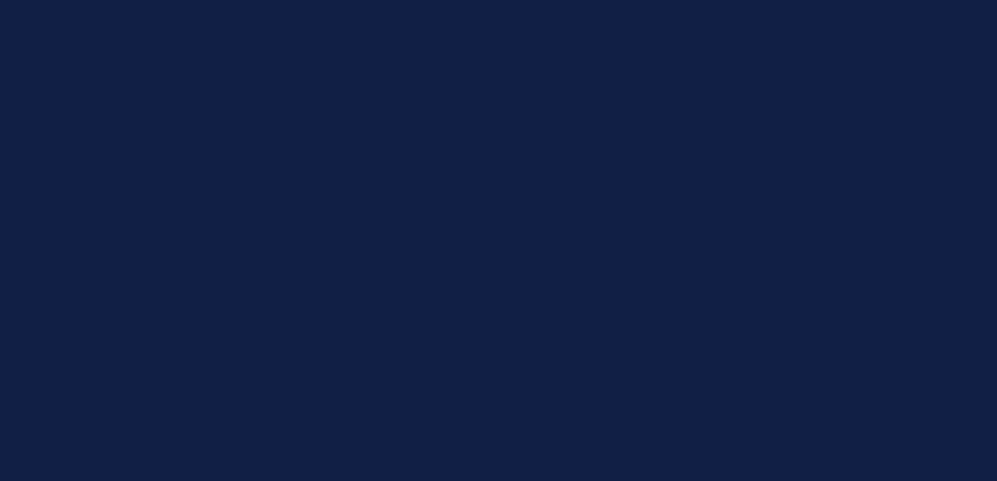
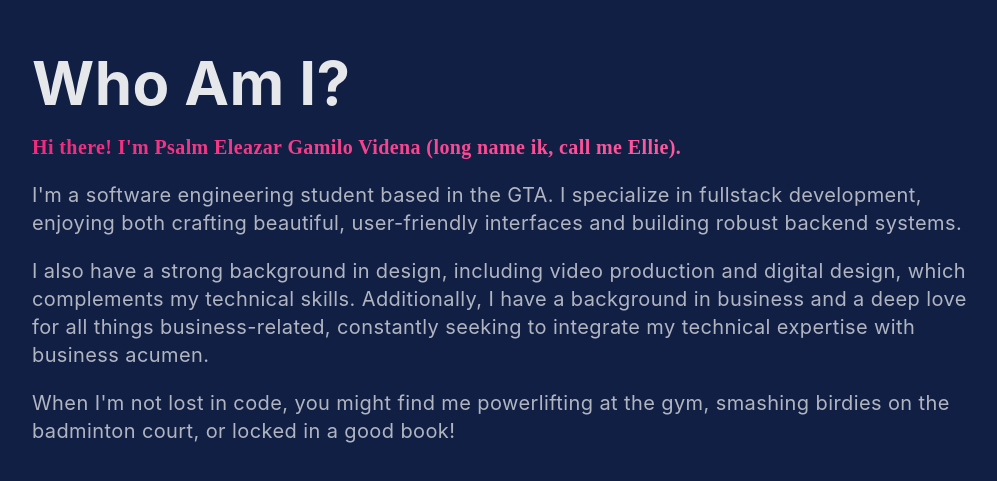
Before and after one commit to P541M/personal-website, a React (Create React App) app: page / in a window 1280 px wide. Shown: the part 941-1422 px from the top of the page, without its empty margins (128-1125 px from the left). Before the commit the page ends 800 px from the top, so only its background shows below. Built offline with nearby package versions, Linux system fonts and the light colour scheme.

Commit message:
feat: semi completed about section, need to add image slideshow

```diff
--- a/src/App.js
+++ b/src/App.js
@@ -1,12 +1,18 @@
-import './App.css';
-import Navbar from './components/Navbar';
-import LandingPage from './components/LandingPage';
+import "./App.css";
+import Navbar from "./components/Navbar";
+import LandingPage from "./components/LandingPage";
+import About from "./components/About";
 
 function App() {
   return (
     <div>
-      <Navbar/>
-      <LandingPage/>
+      <Navbar />
+      <div id="home">
+        <LandingPage />
+      </div>
+      <div id="about">
+        <About />
+      </div>
     </div>
   );
 }
--- /dev/null
+++ b/src/components/About.jsx
@@ -0,0 +1,33 @@
+import React from "react";
+
+const About = () => {
+  return (
+    <div className="flex flex-col justify-center items-center h-screen bg-light-bg text-light-text dark:bg-dark-bg dark:text-dark-text transition-all duration-300">
+      <div className="flex flex-col items-start max-w-screen-lg p-8 md:p-15">
+        <h1 className="text-3xl md:text-6xl font-bold mb-5">Who Am I?</h1>
+        <p className="text-md md:text-xl mb-5 primary-color">
+          Hi there! I'm Psalm Eleazar Gamilo Videna (long name ik, call me
+          Ellie).
+        </p>
+        <p className="text-md md:text-xl mb-5 opacity-75">
+          I'm a software engineering student based in the GTA. I specialize in
+          fullstack development, enjoying both crafting beautiful, user-friendly
+          interfaces and building robust backend systems.
+        </p>
+        <p className="text-md md:text-xl mb-5 opacity-75">
+          I also have a strong background in design, including video production and
+          digital design, which complements my technical skills. Additionally, I
+          have a background in business and a deep love for all things
+          business-related, constantly seeking to integrate my technical
+          expertise with business acumen.
+        </p>
+        <p className="text-md md:text-xl mb-5 opacity-75">
+          When I'm not lost in code, you might find me powerlifting at the gym,
+          smashing birdies on the badminton court, or locked in a good book!
+        </p>
+      </div>
+    </div>
+  );
+};
+
+export default About;
--- a/src/components/Navbar.jsx
+++ b/src/components/Navbar.jsx
@@ -40,7 +40,7 @@ const Navbar = () => {
     <div className="z-50 fixed top-0 left-0 right-0 flex justify-between items-center max-w-auto h-20 px-4 text-l bg-light-bg text-light-text dark:bg-dark-bg dark:text-dark-text navbar">
       {/* Name - centered on small screens */}
       <a href="#home" className="p-5 md:ml-0 mx-auto nav-link">
-        <span>Psalm Eleazar</span>
+        <span>Eleazar</span>
       </a>
 
       {/* Right Side - hidden on small screens */}
```
Also changed, not shown: src/assets/image1.jpg (added), src/assets/image2.jpg (added), src/index.css (line endings or trailing spaces).
